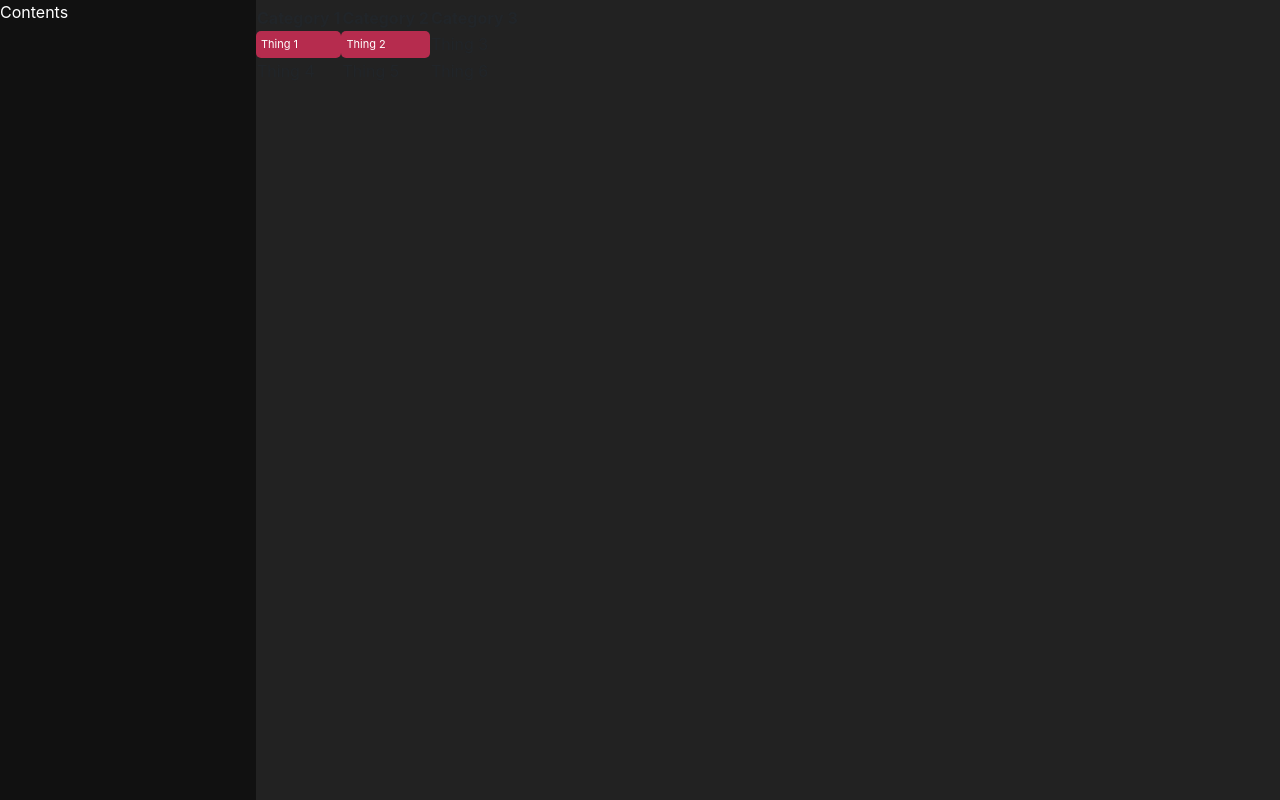
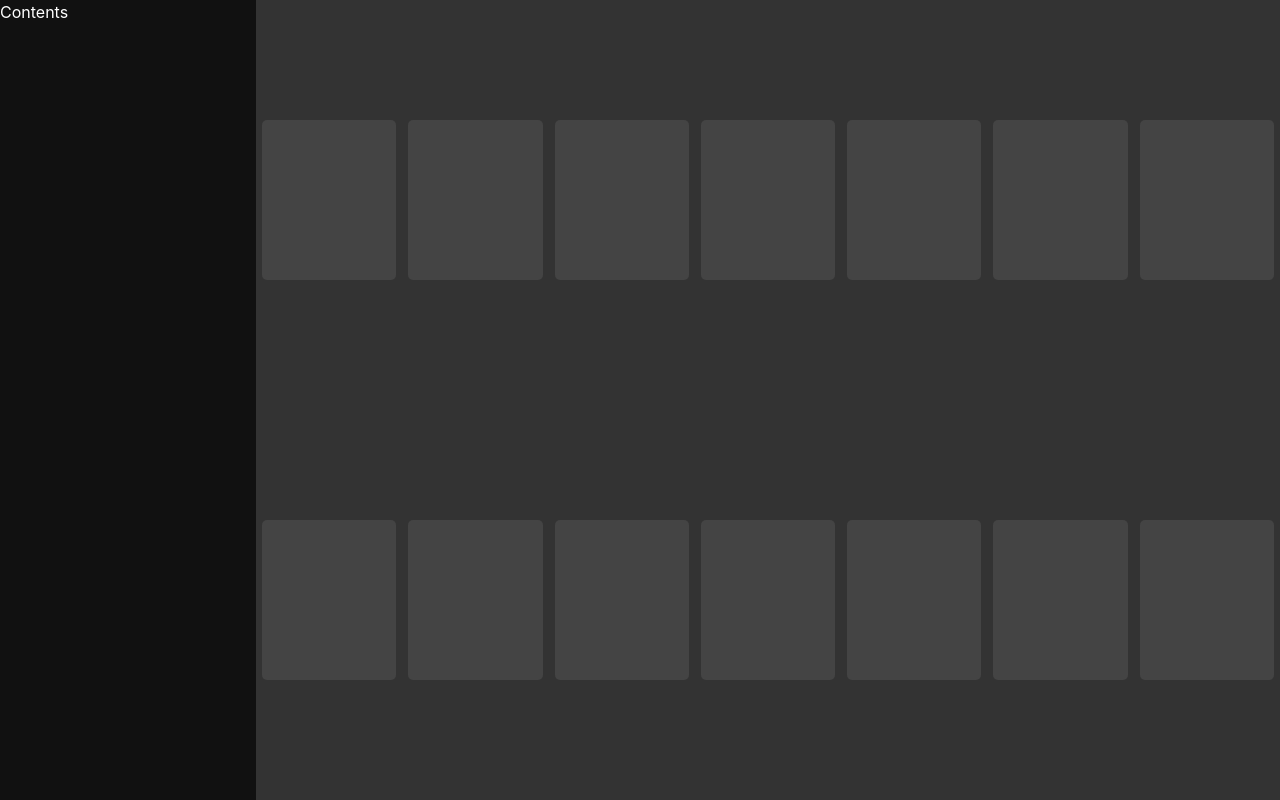
Before and after one commit to ASiracusa/scheduler, a React (Create React App) app in the folder scheduler/: page / in a window 1280 px wide. Built offline with nearby package versions, Linux system fonts and the light colour scheme.

Commit message:
Rudimentary Calendar Setup

```diff
--- a/scheduler/src/App.js
+++ b/scheduler/src/App.js
@@ -10,20 +10,51 @@ class App extends Component {
           <nav className="sidebar-shell">Contents</nav>
 
           <table className="calendar">
-            <tr>
-              <th>Category 1</th>
-              <th>Category 2</th>
-              <th>Category 3</th>
+            <tr className="week-cell">
+              <td className="day-cell">
+                <body className="day-bubble"></body>
+              </td>
+              <td className="day-cell">
+                <body className="day-bubble"></body>
+              </td>
+              <td className="day-cell">
+                <body className="day-bubble"></body>
+              </td>
+              <td className="day-cell">
+                <body className="day-bubble"></body>
+              </td>
+              <td className="day-cell">
+                <body className="day-bubble"></body>
+              </td>
+              <td className="day-cell">
+                <body className="day-bubble"></body>
+              </td>
+              <td className="day-cell">
+                <body className="day-bubble"></body>
+              </td>
             </tr>
-            <tr>
-              <td className="red-box">Thing 1</td>
-              <td className="red-box">Thing 2</td>
-              <td>Thing 3</td>
-            </tr>
-            <tr>
-              <td>Thing 4</td>
-              <td>Thing 5</td>
-              <td>Thing 6</td>
+            <tr className="week-cell">
+              <td className="day-cell">
+                <body className="day-bubble"></body>
+              </td>
+              <td className="day-cell">
+                <body className="day-bubble"></body>
+              </td>
+              <td className="day-cell">
+                <body className="day-bubble"></body>
+              </td>
+              <td className="day-cell">
+                <body className="day-bubble"></body>
+              </td>
+              <td className="day-cell">
+                <body className="day-bubble"></body>
+              </td>
+              <td className="day-cell">
+                <body className="day-bubble"></body>
+              </td>
+              <td className="day-cell">
+                <body className="day-bubble"></body>
+              </td>
             </tr>
           </table>
         </body>
--- a/scheduler/src/index.css
+++ b/scheduler/src/index.css
@@ -24,8 +24,10 @@ code {
 }
 
 .calendar {
+  width: 80%;
+  height: 100%;
   padding: 5px;
-  margin: 5px;
+  overflow: hidden;
 }
 
 .sidebar-shell {
@@ -33,7 +35,6 @@ code {
   height: 100%;
   float: left;
   background-color: #111111;
-  color: #ffffff;
 }
 
 .page-setup {
@@ -41,4 +42,24 @@ code {
   height: 100%;
   position: absolute;
   background-color: #222222;
+  color: #ffffff;
 }
+
+.week-cell {
+  height: 15%;
+}
+
+.day-cell {
+  background: #333333;
+}
+
+.day-bubble {
+  height: 40%;
+  background: #444444;
+  border-radius: 5px;
+  color: #ffffff;
+  font-size: 11px;
+  padding: 5px;
+  margin: 5px;
+  text-align: left;
+}
```
